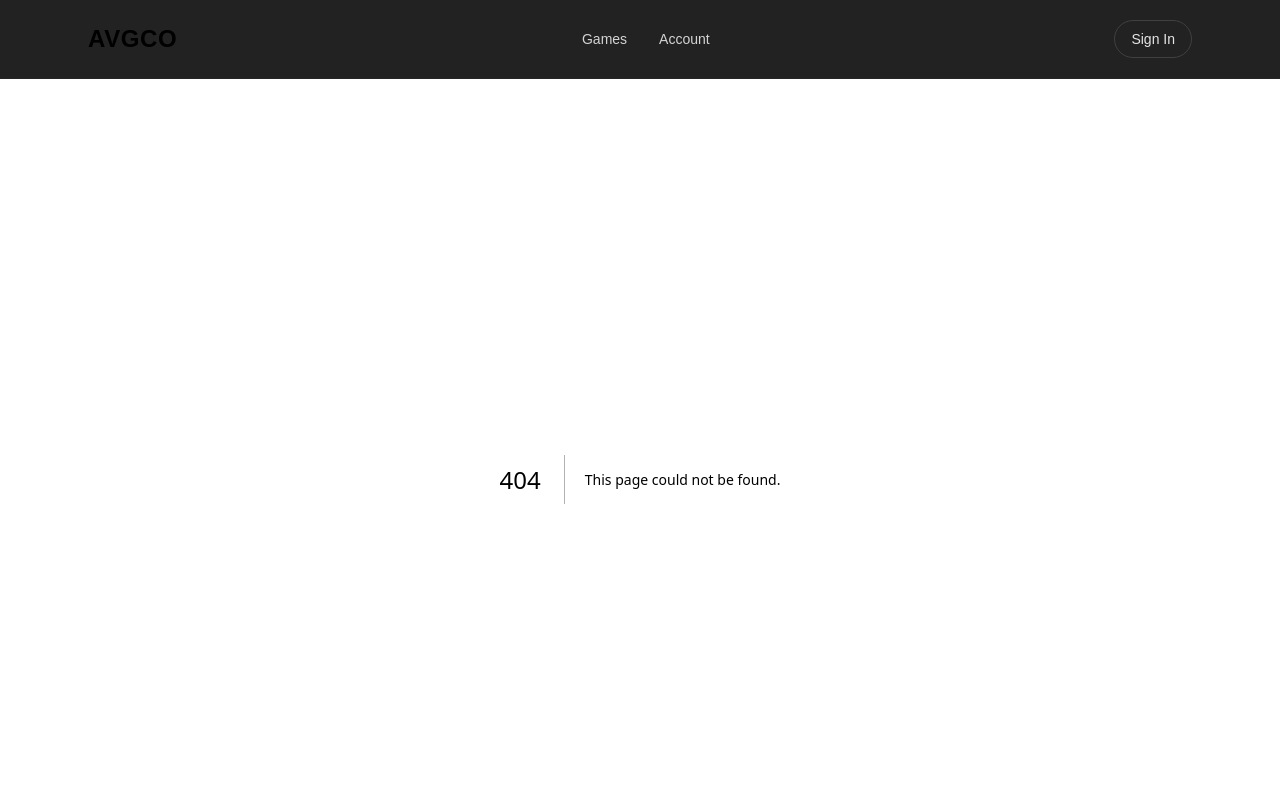
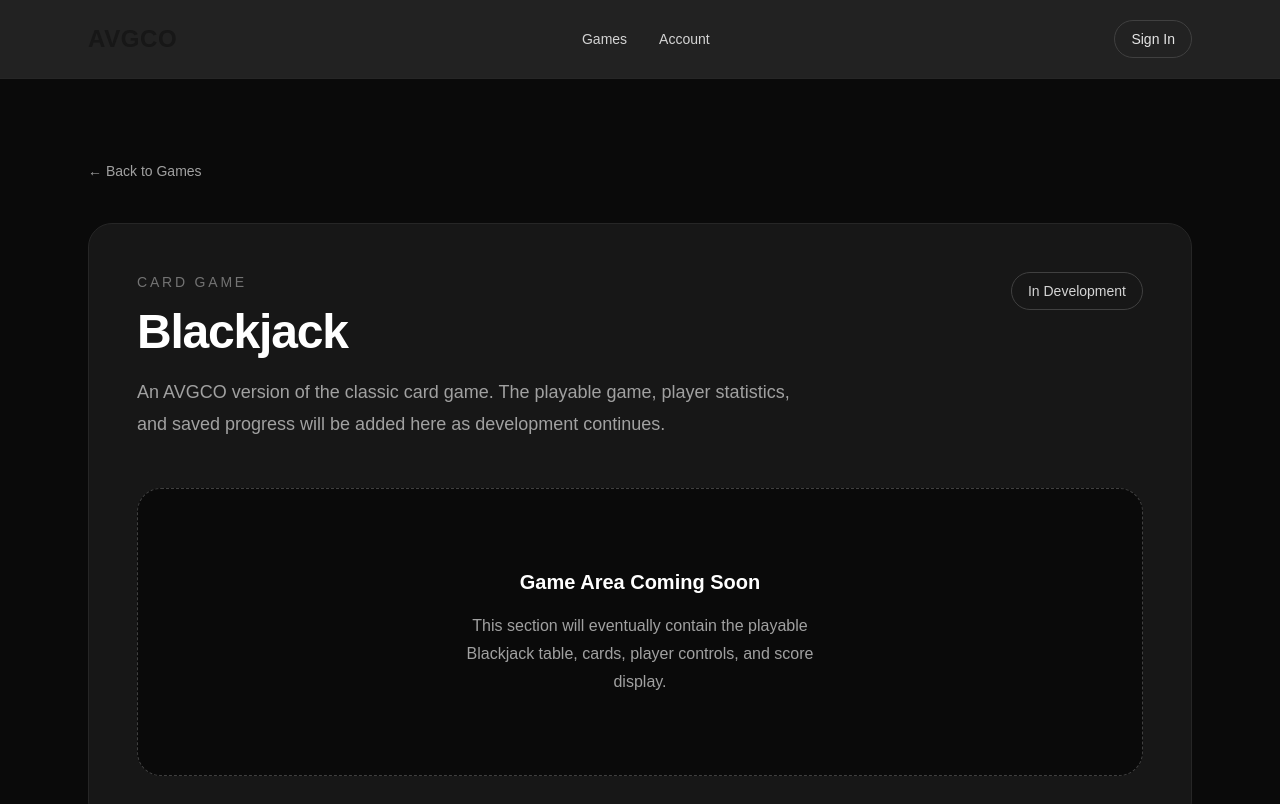
Before and after one commit to Kiilluaa/avgco-website, a Next.js app: page /games/blackjack in a window 1280 px wide. Before the commit this address had no page. Shown: the top 804 px of the page. Built offline with nearby package versions, Linux system fonts and the light colour scheme.

Commit message:
Add Blackjack game page route

```diff
--- /dev/null
+++ b/src/app/games/blackjack/page.tsx
@@ -0,0 +1,50 @@
+import Link from "next/link";
+
+export default function BlackjackPage() {
+  return (
+    <main className="flex-1 bg-neutral-950 text-white">
+      <section className="mx-auto max-w-6xl px-6 py-20">
+        <Link
+          href="/games"
+          className="text-sm text-neutral-400 transition hover:text-white"
+        >
+          ← Back to Games
+        </Link>
+
+        <div className="mt-10 rounded-3xl border border-neutral-800 bg-neutral-900 p-8 sm:p-12">
+          <div className="flex flex-col justify-between gap-6 sm:flex-row sm:items-start">
+            <div>
+              <p className="text-sm uppercase tracking-[0.2em] text-neutral-500">
+                Card Game
+              </p>
+
+              <h1 className="mt-4 text-4xl font-bold tracking-tight sm:text-5xl">
+                Blackjack
+              </h1>
+
+              <p className="mt-5 max-w-2xl text-lg leading-8 text-neutral-400">
+                An AVGCO version of the classic card game. The playable game,
+                player statistics, and saved progress will be added here as
+                development continues.
+              </p>
+            </div>
+
+            <p className="w-fit rounded-full border border-neutral-700 px-4 py-2 text-sm text-neutral-300">
+              In Development
+            </p>
+          </div>
+
+          <div className="mt-12 flex min-h-72 items-center justify-center rounded-3xl border border-dashed border-neutral-700 bg-neutral-950">
+            <div className="max-w-md px-6 text-center">
+              <p className="text-xl font-semibold">Game Area Coming Soon</p>
+              <p className="mt-4 leading-7 text-neutral-400">
+                This section will eventually contain the playable Blackjack
+                table, cards, player controls, and score display.
+              </p>
+            </div>
+          </div>
+        </div>
+      </section>
+    </main>
+  );
+}
--- a/src/app/games/page.tsx
+++ b/src/app/games/page.tsx
@@ -1,3 +1,5 @@
+import Link from "next/link";
+
 export default function GamesPage() {
   return (
     <main className="flex-1 bg-neutral-950 text-white">
@@ -15,7 +17,9 @@ export default function GamesPage() {
                     <p className="mt-4 max-w-xl leading-7 text-neutral-400">
                         This will be an originally made version of the classic game Blackjack.
                     </p>
-                    <button className="mt-8 rounded-full border border-neutral-700 px-5 py-2.5 text-sm text-neutral-400">Coming Soon</button>
+                    <Link href="/games/blackjack" className="mt-8 inline-block rounded-full border border-neutral-700 px-5 py-2.5 text-sm text-neutral-300 transition hover:border-neutral-400 hover:text-white">
+                        View Game
+                    </Link>
                 </article>
             </div>
         </section>
```
